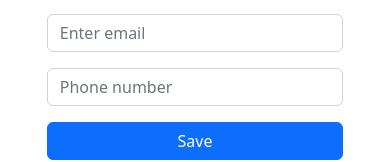
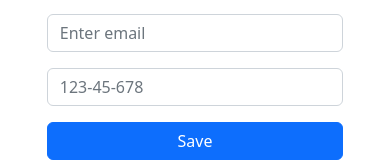
Before and after one commit to Solera-Bootcamp-Team-4/BankAppFE, a JavaScript app: page /user/Settings in a window 390 px wide. Shown: the part 532-694 px from the top of the page. Built offline with nearby package versions, Linux system fonts and the light colour scheme; the HTML template or start-up script is replaced by a standard one.

Commit message:
add phone pattern

```diff
--- a/src/pages/Settings.js
+++ b/src/pages/Settings.js
@@ -29,7 +29,8 @@ const Settings = () => {
           <input
             type="tel"
             className="form-control mt-1"
-            placeholder="Phone number"
+            placeholder="123-45-678"
+            pattern="[0-9]{3}-[0-9]{2}-[0-9]{3}"
           />
         </div>
         <div className="d-grid gap-2 mt-3">
```
